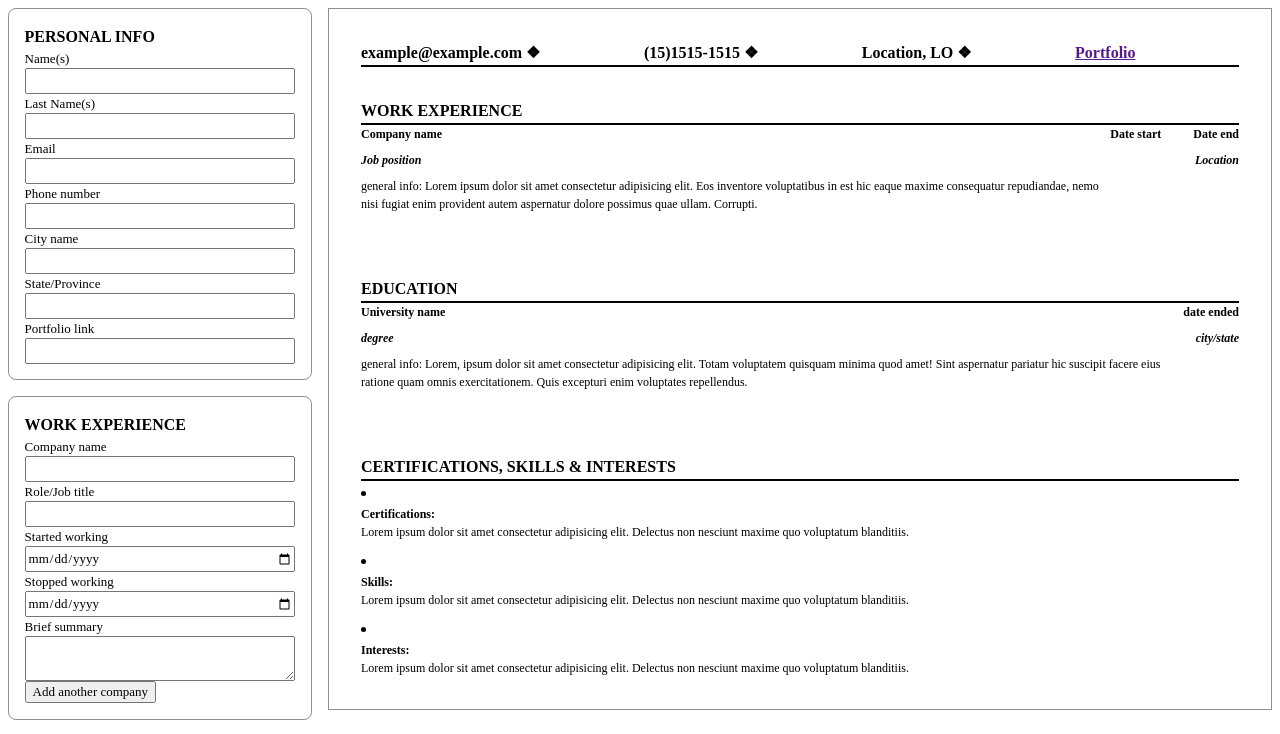
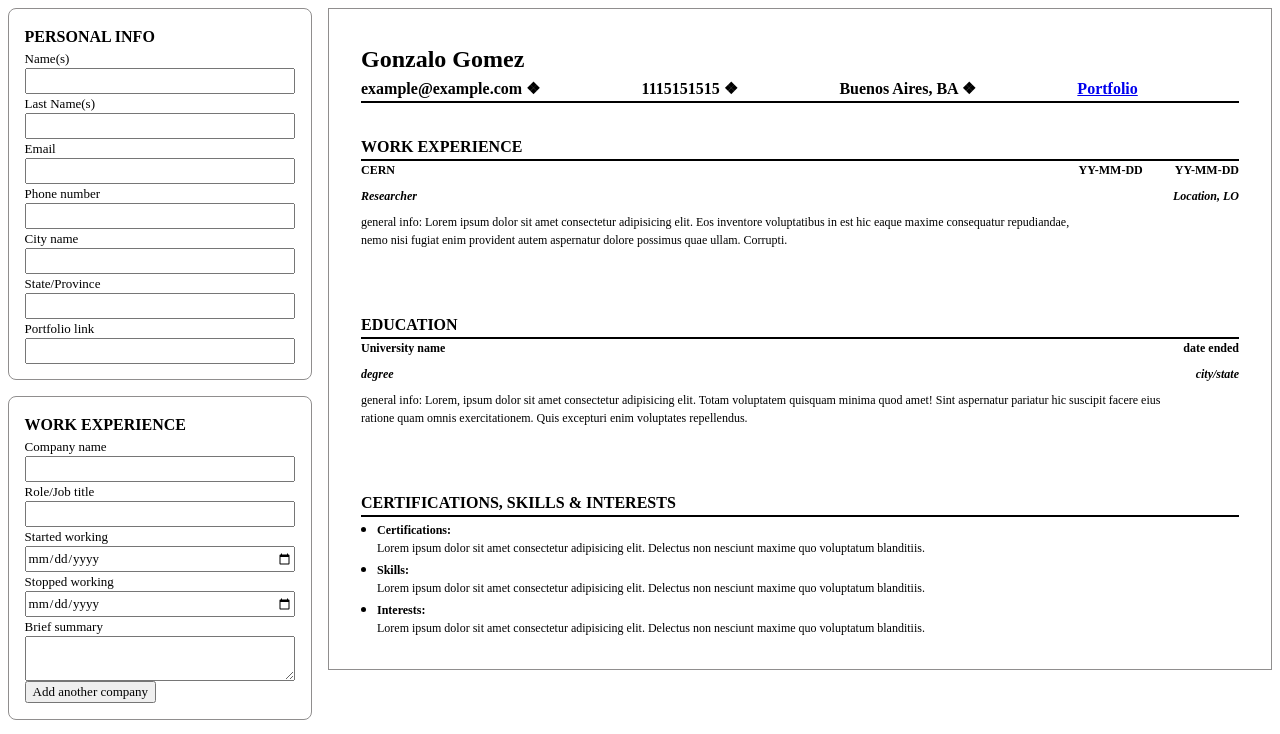
Before and after one commit to MpZero/cv-application, a React (Vite) app: page / in a window 1280 px wide. Shown: the top 734 px of the page. Built offline with nearby package versions, Linux system fonts and the light colour scheme.

Commit message:
Link the form inputs to the CV page. WIP

```diff
--- a/package.json
+++ b/package.json
@@ -10,6 +10,7 @@
     "preview": "vite preview"
   },
   "dependencies": {
+    "prop-types": "^15.8.1",
     "react": "^18.3.1",
     "react-dom": "^18.3.1"
   },
--- a/src/App.jsx
+++ b/src/App.jsx
@@ -12,11 +12,12 @@ function App() {
     phone: 1115151515,
     city: "Buenos Aires",
     state: "BA",
-    portfolio: "www.google.com",
+    portfolio: "https://github.com/MpZero",
     company: "CERN",
     role: "Researcher",
-    startedWorking: new Date(2020, 1, 3),
-    stoppedWorking: new Date(2020, 12, 4),
+    location: "Location, LO",
+    startedWorking: "YY-MM-DD",
+    stoppedWorking: "YY-MM-DD",
     workSummary:
       "Lorem ipsum dolor, sit amet consectetur adipisicing elit. Et quidem saepe tempora, excepturi voluptas est quaerat quod ",
     company2: "",
@@ -39,7 +40,6 @@ function App() {
       "Lorem, ipsum dolor sit amet consectetur adipisicing elit. Error, nisi suscipit animi a repudiandae",
   };
 
-  // const [counter, setCounter] = useState(0);
   const [data, dispatch] = useReducer(reducer, defaultData);
 
   function reducer(state, action) {
--- a/src/components/Cv.jsx
+++ b/src/components/Cv.jsx
@@ -1,34 +1,58 @@
-// eslint-disable-next-line react/prop-types
-function PersonalSection({ counter, name }) {
+import PropTypes from "prop-types";
+
+const PersonalSection = ({
+  name,
+  lastName,
+  email,
+  phone,
+  city,
+  state,
+  portfolio,
+}) => {
   return (
     <div className="personal-info-wrapper">
-      <h1>{name}</h1>
-      <h1>{counter}</h1>
+      <h1>{`${name + " " + lastName}`}</h1>
       <div className="personal-info-contents">
-        <h2>example@example.com ❖</h2>
-        <h2>(15)1515-1515 ❖</h2>
-        <h2>Location, LO ❖</h2>
+        <h2>{`${email + " ❖ "}`} </h2>
+        <h2>{`${phone + " ❖ "}`}</h2>
+        <h2>{`${city + ", " + state + " ❖ "}`}</h2>
         <h2>
-          <a href="">Portfolio</a>
+          <a href={`${portfolio}`}>Portfolio</a>
         </h2>
       </div>
       <div className="div-line"></div>
     </div>
   );
-}
-function WorkSection() {
+};
+
+PersonalSection.propTypes;
+
+WorkSection.propTypes = {
+  company: PropTypes.object.isRequired,
+  startedWorking: PropTypes.object.isRequired,
+  stoppedWorking: PropTypes.object.isRequired,
+  role: PropTypes.object.isRequired,
+  location: PropTypes.object.isRequired,
+};
+function WorkSection({
+  company,
+  startedWorking,
+  stoppedWorking,
+  role,
+  location,
+}) {
   return (
     <div className="personal-info-wrapper work-section">
-      <h3>Company name</h3>
+      <h3>{`${company}`}</h3>
       <div className="work-dates">
-        <h4>Date start</h4>
-        <h4>Date end</h4>
+        <h4>{`${startedWorking}`}</h4>
+        <h4>{`${stoppedWorking}`}</h4>
       </div>
       <h4>
-        <i>Job position</i>
+        <i>{`${role}`}</i>
       </h4>
       <h4 className="justify-self-end">
-        <i>Location</i>
+        <i>{`${location}`}</i>
       </h4>
       <p>
         general info: Lorem ipsum dolor sit amet consectetur adipisicing elit.
@@ -63,47 +87,60 @@ function EducationSection() {
 function SkillsSection() {
   return (
     <div className="personal-info-wrapper skills-section">
+      <ul>
         <li>
           <h3>Certifications:</h3>
           <p>
-          Lorem ipsum dolor sit amet consectetur adipisicing elit. Delectus non
-          nesciunt maxime quo voluptatum blanditiis.
+            Lorem ipsum dolor sit amet consectetur adipisicing elit. Delectus
+            non nesciunt maxime quo voluptatum blanditiis.
           </p>
         </li>
         <li>
           <h3>Skills:</h3>
           <p>
-          Lorem ipsum dolor sit amet consectetur adipisicing elit. Delectus non
-          nesciunt maxime quo voluptatum blanditiis.
+            Lorem ipsum dolor sit amet consectetur adipisicing elit. Delectus
+            non nesciunt maxime quo voluptatum blanditiis.
           </p>
         </li>
         <li>
           <h3>Interests:</h3>
           <p>
-          Lorem ipsum dolor sit amet consectetur adipisicing elit. Delectus non
-          nesciunt maxime quo voluptatum blanditiis.
+            Lorem ipsum dolor sit amet consectetur adipisicing elit. Delectus
+            non nesciunt maxime quo voluptatum blanditiis.
           </p>
         </li>
+      </ul>
     </div>
   );
 }
 
-// const printPreview = () => {
-//   console.log(window);
-//   window.print(PersonalSection);
-// };
+Cv.propTypes;
 
-// eslint-disable-next-line react/prop-types
-function Cv({ counter, name }) {
+function Cv({ data }) {
   return (
     <div className="cv-content-wrapper">
       <div className="section-wrapper personal-info-cv">
-        <PersonalSection counter={counter} name={name} />
+        <PersonalSection
+          name={data.name}
+          lastName={data.lastName}
+          email={data.email}
+          phone={data.phone}
+          city={data.city}
+          state={data.state}
+          portfolio={data.portfolio}
+        />
       </div>
       <div className="section-wrapper">
         <h2>WORK EXPERIENCE</h2>
         <div className="div-line"></div>
-        <WorkSection />
+        <WorkSection
+          company={data.company}
+          role={data.role}
+          location={data.location}
+          startedWorking={data.startedWorking}
+          stoppedWorking={data.stoppedWorking}
+          portfolio={data.portfolio}
+        />
       </div>
       <div className="section-wrapper">
         <h2>EDUCATION</h2>
--- a/src/components/Form.jsx
+++ b/src/components/Form.jsx
@@ -38,21 +38,21 @@ function WorkInfo() {
   return (
     <div className="form-content-wrapper">
       <h2>WORK EXPERIENCE</h2>
-      <label htmlFor="compName">
+      <label htmlFor="company">
         Company name
-        <input type="text" name="compName" id="compName" />
+        <input type="text" name="company" id="company" />
       </label>
       <label htmlFor="role">
         Role/Job title
         <input type="text" name="role" id="role" />
       </label>
-      <label htmlFor="started">
+      <label htmlFor="startedWorking">
         Started working
-        <input type="date" name="started" id="started" />
+        <input type="date" name="startedWorking" id="startedWorking" />
       </label>
-      <label htmlFor="stopped">
+      <label htmlFor="stoppedWorking">
         Stopped working
-        <input type="date" name="ended" id="stopped" />
+        <input type="date" name="stoppedWorking" id="stoppedWorking" />
       </label>
       <label htmlFor="workSummary">
         Brief summary
@@ -109,8 +109,7 @@ function SkillsInfo() {
     </div>
   );
 }
-
-// eslint-disable-next-line react/prop-types
+Form.propTypes;
 function Form({ handleEvent }) {
   return (
     <form action="" onChange={handleEvent} className="form">
--- a/src/styles/App.css
+++ b/src/styles/App.css
@@ -37,6 +37,11 @@ h4,
 h5,
 h6 {
   overflow-wrap: break-word;
+}
+
+ul,
+ol {
+  padding-left: 1em;
 }
 
 #root,
```
Also changed, not shown: 1 other file (tests, documents, lock files or other folders). Lines whose indentation alone changed are shown as unchanged.
